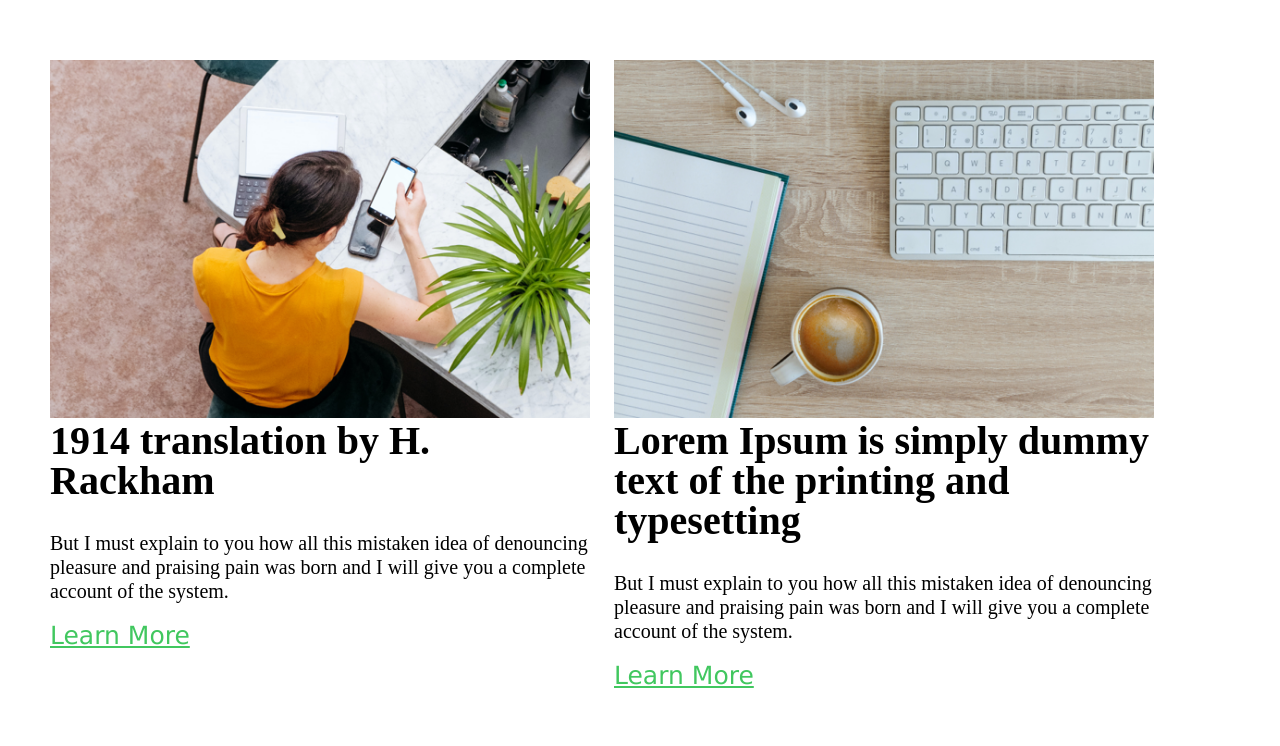
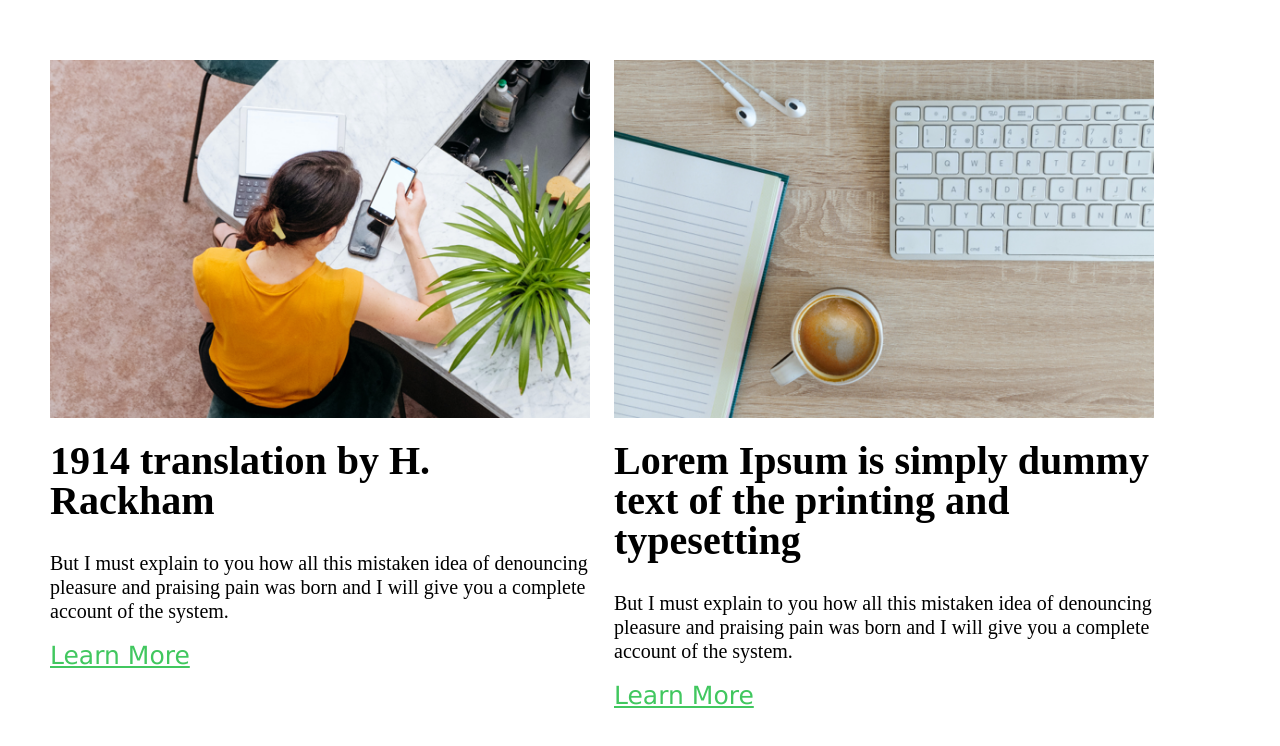
Before and after one commit to zehan12/checkpoint-1-html-and-css, a plain HTML site: page blog.html in a window 1280 px wide. Shown: the part 494-1240 px from the top of the page. Drawn offline with Linux system fonts and the light colour scheme.

Commit message:
padding to heading

```diff
--- a/blog.html
+++ b/blog.html
@@ -43,7 +43,7 @@
             <img src="assests/media/pic03.png" alt="img2">
           </figure>
 
-          <h2 class="heading-page2">1914 translation by H. Rackham</h2>
+          <h2 class="heading-page2 head-padding">1914 translation by H. Rackham</h2>
           <p class="para-font">But I must explain to you how all this mistaken idea of
             denouncing pleasure and praising pain was born and I
             will give you a complete account of the system.</p>
@@ -56,7 +56,7 @@
             <img src="assests/media/pic02.png" alt="img3">
           </figure>
 
-          <h2 class="heading-page2">Lorem Ipsum is simply dummy text
+          <h2 class="heading-page2 head-padding">Lorem Ipsum is simply dummy text
             of the printing and typesetting</h2>
           <p class="para-font">But I must explain to you how all this mistaken idea of
             denouncing pleasure and praising pain was born and I
--- a/style.css
+++ b/style.css
@@ -192,3 +192,6 @@ img{
 .section-padding{
     padding-bottom: 100px;
 }
+.head-padding{
+    padding-top: 20px;
+}
```
